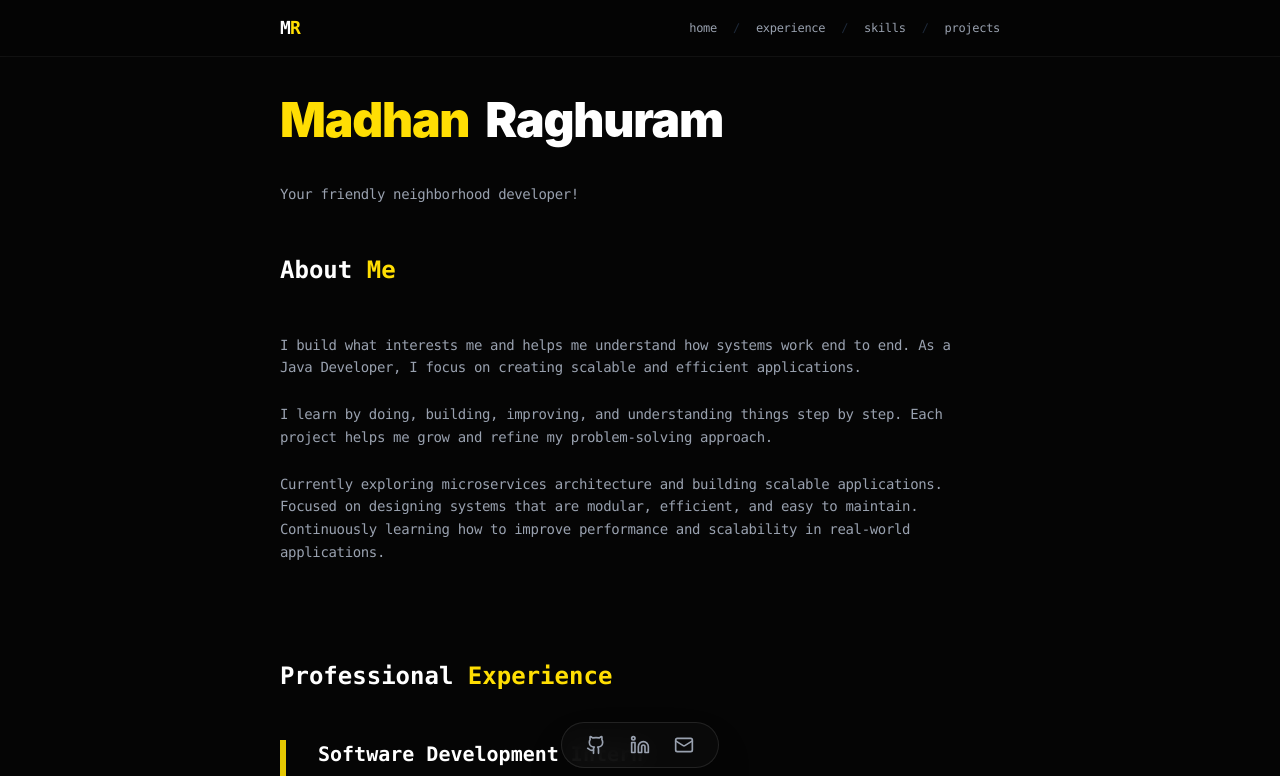
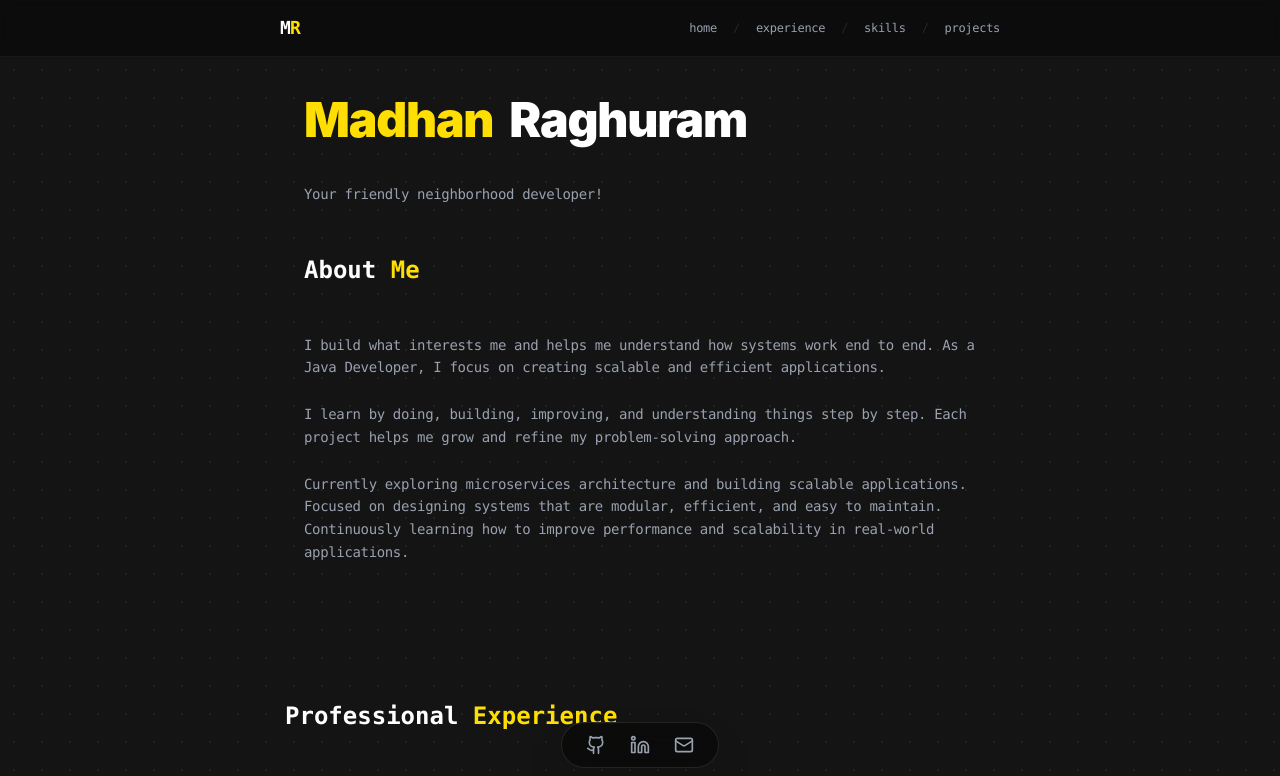
Before and after one commit to madhanishere/My-Portfolio, a React (Vite) app: page / in a window 1280 px wide. Shown: the top 776 px of the page. Built offline with nearby package versions, Linux system fonts and the light colour scheme.

Commit message:
background update

```diff
--- a/src/App.jsx
+++ b/src/App.jsx
@@ -1,20 +1,27 @@
-import Hero from './components/Hero'
-import ProjectGrid from './components/ProjectGrid'
-import Dock from './components/Dock';
-import Education from './components/Education';
-import Experience from './components/Experience';
-import Skills from './components/Skills';
-import GithubChart from './components/GithubChart';
-import ExtraCurricular from './components/ExtraCurricular';
-import Footer from './components/Footer';
-import Navbar from './components/Navbar';
-import Marquee from './components/Marquee';
+
+import Navbar from "./components/Navbar";
+import Hero from "./components/Hero";
+import Experience from "./components/Experience";
+import Skills from "./components/Skills";
+import Education from "./components/Education";
+import Dock from "./components/Dock";
+import ProjectGrid from "./components/ProjectGrid";
+import GithubChart from "./components/GithubChart";
+import ExtraCurricular from "./components/ExtraCurricular";
+import Marquee from "./components/Marquee";
+import Footer from "./components/Footer";
 
 function App() {
   return (
-    /* Added bg-[#050505] and min-h-screen to ensure visibility */
-    <div className="flex flex-col gap-10 pb-32 bg-[#050505] min-h-screen">
-      <main>
+    <div
+      className="min-h-screen bg-[#141414] text-white selection:bg-[#FFDE03] selection:text-black"
+      /* Increased dot size and slightly brighter gray */
+      style={{
+        backgroundImage: `radial-gradient(#222 1.2px, transparent 1.2px)`,
+        backgroundSize: '28px 28px', // Slightly tighter grid for more "texture"
+      }}
+    >
+      <main className="flex flex-col gap-10 pb-32">
         <Navbar />
         <Hero />
         <Experience />
@@ -29,10 +36,9 @@ function App() {
         <Marquee />
 
         <Footer />
-
       </main>
     </div>
-  )
+  );
 }
 
-export default App
+export default App;
--- a/src/index.css
+++ b/src/index.css
@@ -7,7 +7,17 @@
   --shadow-brutal: 5px 5px 0px 0px #FFDE03;
   --shadow-brutal-hover: 2px 2px 0px 0px #FFDE03;
 }
+/* src/index.css */
+@layer base {
+  body {
+    @apply bg-[#050505];
+  }
+}
 
+.brutalist-grid {
+  background-image: radial-gradient(#222 1px, transparent 1px);
+  background-size: 32px 32px;
+}
 body {
   background-color: #121212;
   color: white;
```
